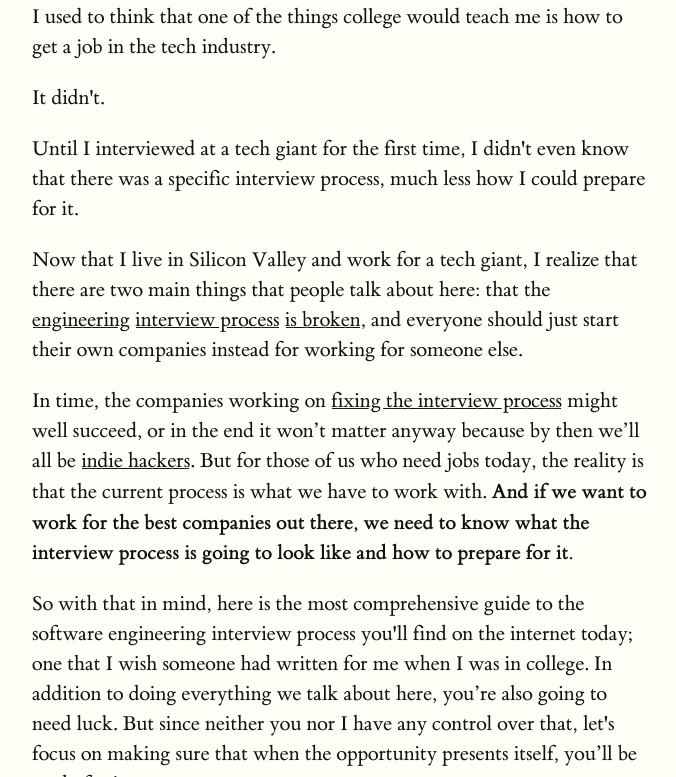
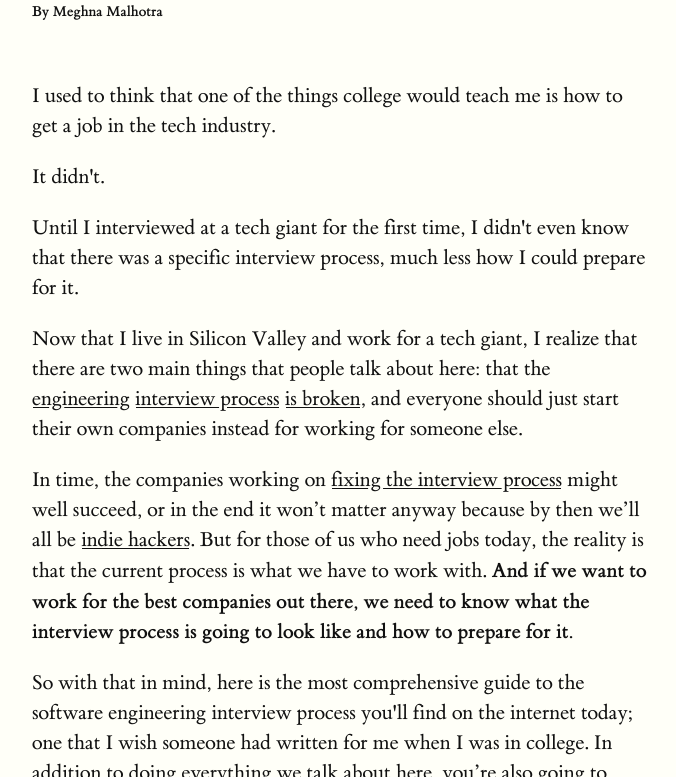
Before and after one commit to mroll/softwareengineeringinterviewguide.com, a plain HTML site: page guide.html in a window 1280 px wide. Shown: the part 323-1100 px from the top of the page, without its empty margins (128-804 px from the left). Drawn offline with Linux system fonts and the light colour scheme.

Commit message:
add author

```diff
--- a/guide.html
+++ b/guide.html
@@ -11,6 +11,9 @@
 
       <section>
         <h1 style="width: 55%;">A Comprehensive Guide to Software Engineering Interviews</h1>
+        <h4>By Meghna Malhotra</h4>
+
+        <div style="height: 20px;"></div>
 
         <p>I used to think that one of the things college would teach me is how to get a job in the tech industry.&nbsp;</p>
 
```
